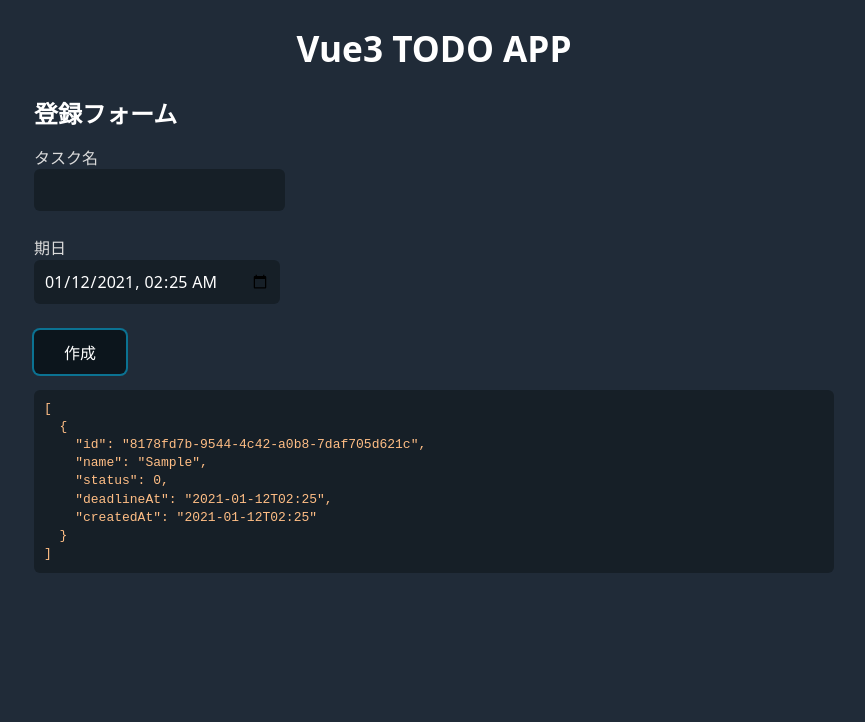
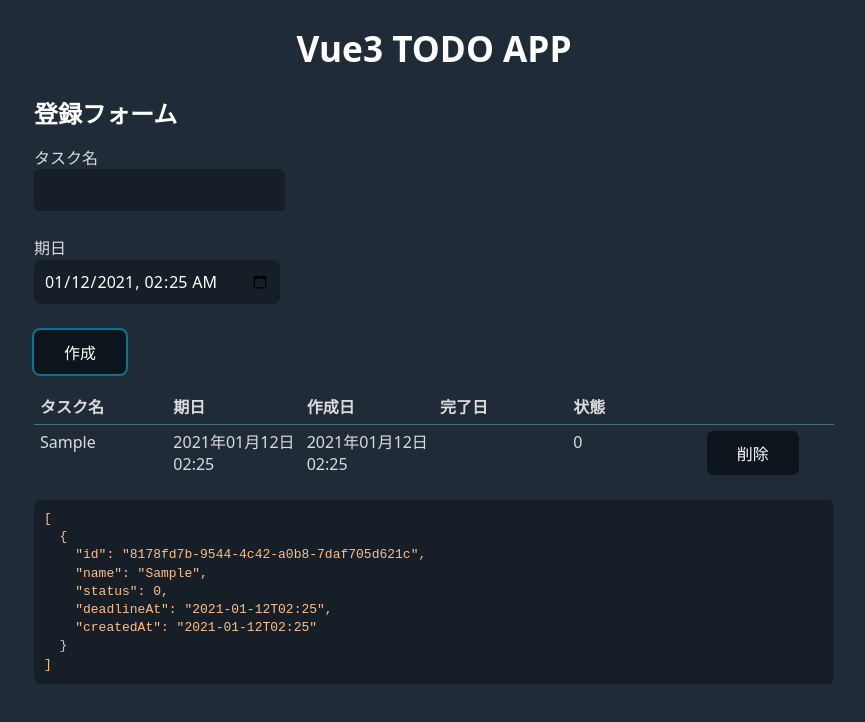
Before and after one commit to ToukaHanetsuki/tr__vue3-todo-app, a Vue app: page / in a window 1280 px wide. Both pictures are taken after typing "Sample" into the empty fields and a click on the input "作成". Shown: the top 722 px of the page, without its empty margins (206-1071 px from the left). Built offline with nearby package versions, Linux system fonts and the light colour scheme.

Commit message:
add: タスクテーブルコンポーネントの作成

```diff
--- a/src/App.vue
+++ b/src/App.vue
@@ -3,18 +3,24 @@
 
   <h2>登録フォーム</h2>
   <InputTaskForm @submit="addTask" />
+  <TaskTable
+    :tasks="tasks"
+    @deleteTask="deleteTask"
+  />
   <pre><code>{{ tasks }}</code></pre>
 </template>
 
 <script>
 import InputTaskForm from '@/components/InputTaskForm.vue';
+import TaskTable from '@/components/TaskTable.vue';
 import { StorageService } from '@/service/storageService';
 import { TaskModel } from '@/model/taskModel';
 
 export default {
   name: 'App',
   components: {
-    InputTaskForm
+    InputTaskForm,
+    TaskTable
   },
   data: () => ({
     tasks: [] // タスクリスト
@@ -24,6 +30,7 @@ export default {
     this.fetchTasksToStorage();
   },
   methods: {
+
     /** リストにタスクを追加する */
     addTask(params) {
       // 入力値を元にタスクを作成する
@@ -32,18 +39,23 @@ export default {
       // リストにタスクを追加する
       this.tasks.push(task);
 
-      // タスクリストの保存
-      this.saveTasksToStorage();
+      // ローカルストレージにタスクリストを保存
+      StorageService.saveTasks(this.tasks);
     },
+
+    /** リストからタスクを削除する */
+    deleteTask(targetId) {
+      // 対象のID以外を抽出して反映
+      this.tasks = this.tasks.filter(v => v.id !== targetId);
+
+      // ローカルストレージにタスクリストを保存
+      StorageService.saveTasks(this.tasks);
+    },
+
     /** タスクリストを取得する */
     fetchTasksToStorage() {
       // 取得したリストをdataに反映
-      this.task = StorageService.fetchTasks();
-    },
-    /** タスクリストを保存する */
-    saveTasksToStorage() {
-      // ローカルストレージにタスクリストを保存
-      StorageService.saveTasks(this.tasks);
+      this.tasks = StorageService.fetchTasks();
     }
   }
 };
--- /dev/null
+++ b/src/components/BaseTable.vue
@@ -0,0 +1,81 @@
+<template>
+  <table>
+    <thead>
+      <tr>
+        <th v-if="before">
+          <slot name="th-before" />
+        </th>
+        <th
+          v-for="key in keys"
+          :key="key"
+        >
+          <slot
+            :key="key"
+            :name="`th-${key}`"
+          >
+            {{ key }}
+          </slot>
+        </th>
+        <th v-if="after">
+          <slot name="th-after" />
+        </th>
+      </tr>
+    </thead>
+    <tbody>
+      <tr
+        v-for="task in tasks"
+        :key="task.id"
+      >
+        <th v-if="before">
+          <slot
+            name="td-before"
+            :task="task"
+          />
+        </th>
+        <td
+          v-for="key in keys"
+          :key="key"
+        >
+          <slot
+            :task="task"
+            :name="`td-${key}`"
+          >
+            {{ task[key] }}
+          </slot>
+        </td>
+        <td v-if="after">
+          <slot
+            name="td-after"
+            :task="task"
+          />
+        </td>
+      </tr>
+    </tbody>
+  </table>
+</template>
+
+<script>
+export default {
+  name: 'BaseTable',
+  props: {
+    before: {
+      type: Boolean,
+      require: true
+    },
+    after: {
+      type: Boolean,
+      require: true
+    },
+    keys: {
+      type: Array,
+      require: true,
+      default: () => []
+    },
+    tasks: {
+      type: Array,
+      require: true,
+      default: () => []
+    }
+  }
+};
+</script>
--- /dev/null
+++ b/src/components/TaskTable.vue
@@ -0,0 +1,82 @@
+<template>
+  <BaseTable
+    :tasks="tasks"
+    :keys="headerKeys"
+    :after="true"
+  >
+    <!-- thead -->
+    <template
+      v-for="header in headers"
+      #[`th-${header.key}`]
+    >
+      {{ header.label }}
+    </template>
+
+    <!-- tbody -->
+    <template #td-deadlineAt="{ task }">
+      {{ formatDateTime(task.deadlineAt) }}
+    </template>
+    <template #td-createdAt="{ task }">
+      {{ formatDateTime(task.createdAt) }}
+    </template>
+    <template #td-completeAt="{ task }">
+      {{ formatDateTime(task.completeAt) }}
+    </template>
+
+    <!-- after -->
+    <template #td-after="{ task }">
+      <button @click="deleteTask(task.id)">
+        削除
+      </button>
+    </template>
+  </BaseTable>
+</template>
+
+<script>
+import BaseTable from '@/components/BaseTable.vue';
+import dayjs from 'dayjs';
+
+export default {
+  name: 'TaskTable',
+  components: {
+    BaseTable
+  },
+  props: {
+    tasks: {
+      type: Array,
+      require: true,
+      default: () => []
+    }
+  },
+  emits: {
+    deleteTask: null
+  },
+  data: () => ({
+    headers: [
+      {key: 'name', label: 'タスク名'},
+      {key: 'deadlineAt', label: '期日'},
+      {key: 'createdAt', label: '作成日'},
+      {key: 'completeAt', label: '完了日'},
+      {key: 'status', label: '状態'}
+    ] // テーブルヘッダー
+  }),
+  computed: {
+    /** ヘッダーのキー配列の算出 */
+    headerKeys() {
+      return this.headers.map(v => v.key);
+    }
+  },
+  methods: {
+    /** 日付をフォーマット */
+    formatDateTime(date) {
+      // dateの存在チェック
+      // undefinedだった場合はそのまま返す
+      return date && dayjs(date).format('YYYY年MM月DD日 HH:mm');
+    },
+
+    deleteTask(targetId) {
+      this.$emit('deleteTask', targetId);
+    }
+  }
+};
+</script>
```
